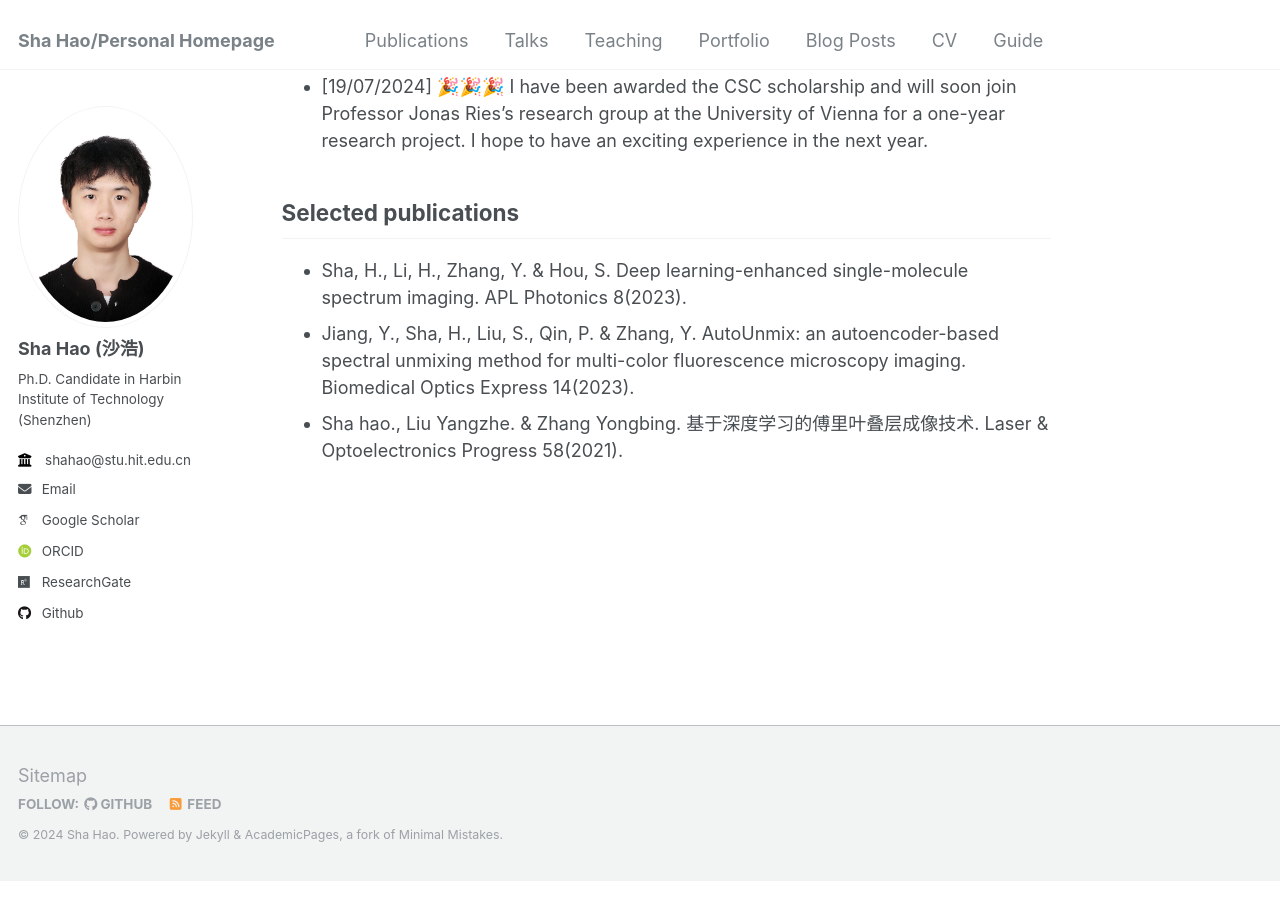
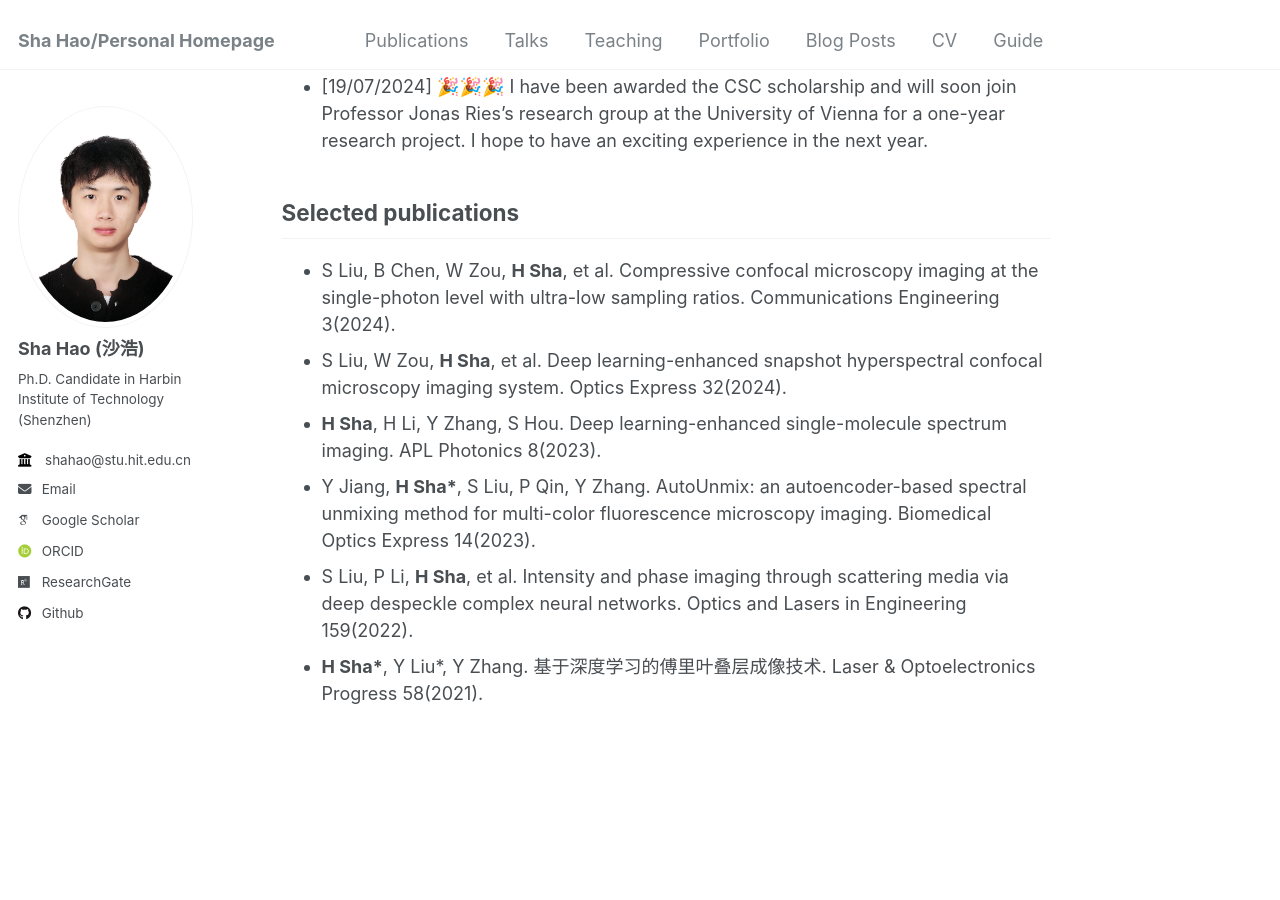
Before and after one commit to hitsh95/shahao, a Jekyll site: the page built from _pages/about.md, in a window 1280 px wide and 900 px high, scrolled down 1519 px. Built offline with Jekyll 4.4.1, drawn with Linux system fonts in a browser that asks for light colours; some web fonts are replaced.

Commit message:
Update about.md

```diff
--- a/_pages/about.md
+++ b/_pages/about.md
@@ -56,6 +56,9 @@ Breaking News
 Selected publications
 ------
 
--	Sha, H., Li, H., Zhang, Y. & Hou, S. Deep learning-enhanced single-molecule spectrum imaging. APL Photonics 8(2023).
--	Jiang, Y., Sha, H., Liu, S., Qin, P. & Zhang, Y. AutoUnmix: an autoencoder-based spectral unmixing method for multi-color fluorescence microscopy imaging. Biomedical Optics Express 14(2023).
--	Sha hao., Liu Yangzhe. & Zhang Yongbing. 基于深度学习的傅里叶叠层成像技术. Laser & Optoelectronics Progress 58(2021).
+-	S Liu, B Chen, W Zou, **H Sha**, et al. Compressive confocal microscopy imaging at the single-photon level with ultra-low sampling ratios. Communications Engineering 3(2024).
+-	S Liu, W Zou, **H Sha**, et al. Deep learning-enhanced snapshot hyperspectral confocal microscopy imaging system. Optics Express 32(2024).
+-	**H Sha**, H Li, Y Zhang, S Hou. Deep learning-enhanced single-molecule spectrum imaging. APL Photonics 8(2023).
+-	Y Jiang, **H Sha\***, S Liu, P Qin, Y Zhang. AutoUnmix: an autoencoder-based spectral unmixing method for multi-color fluorescence microscopy imaging. Biomedical Optics Express 14(2023).
+- S Liu, P Li, **H Sha**, et al. Intensity and phase imaging through scattering media via deep despeckle complex neural networks. Optics and Lasers in Engineering 159(2022).
+-	**H Sha\***, Y Liu\*, Y Zhang. 基于深度学习的傅里叶叠层成像技术. Laser & Optoelectronics Progress 58(2021).
```
